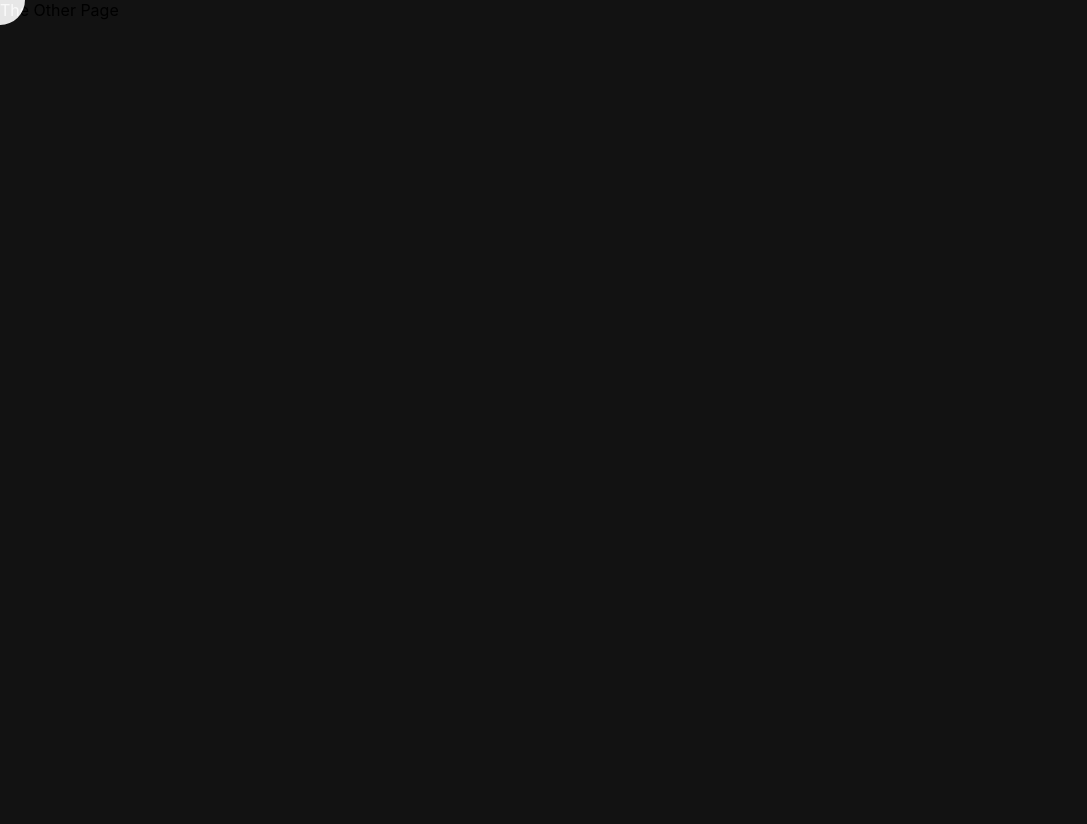
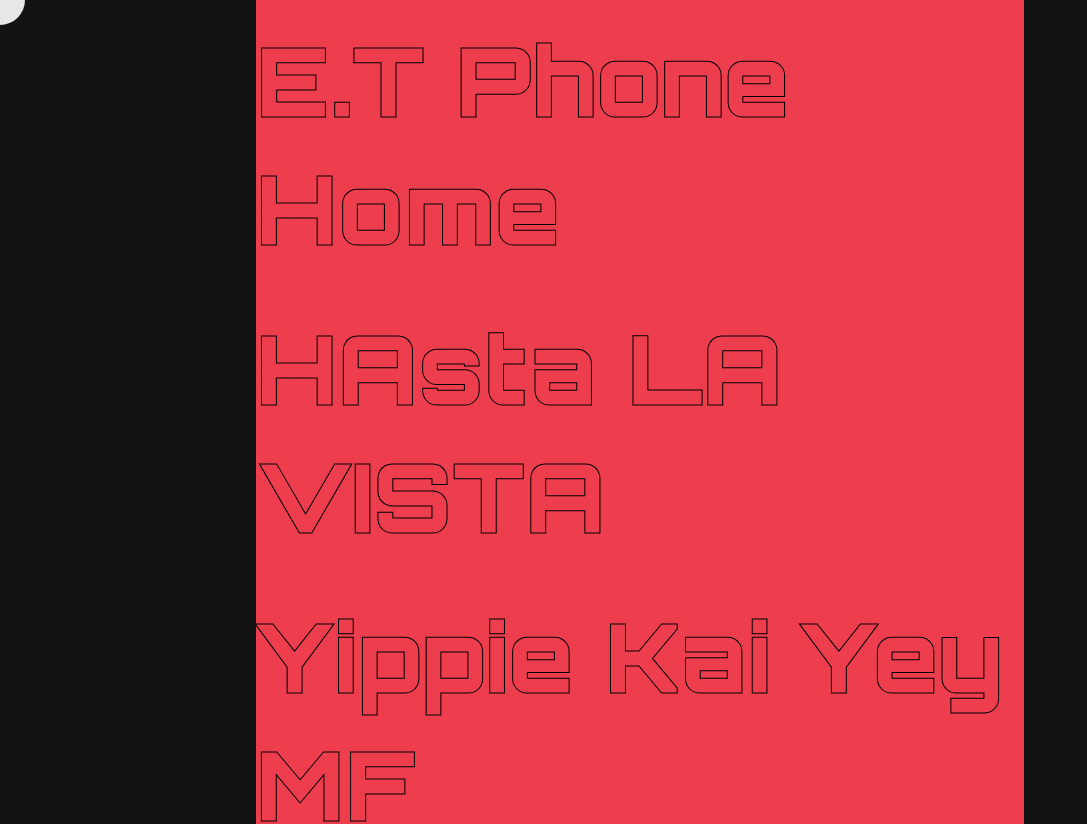
Before and after one commit to robonexx/react_cursor, a React (Create React App) app: page /otherpage in a window 1280 px wide. Shown: the top 824 px of the page, without its empty margins (0-1087 px from the left). Before the commit the page ends 800 px from the top, so only its background shows below. Built offline with nearby package versions, Linux system fonts and the light colour scheme; the HTML template or start-up script is replaced by a standard one.

Commit message:
list effect on hover

```diff
--- a/src/App.js
+++ b/src/App.js
@@ -63,19 +63,19 @@ function App() {
 
   return (
     <>
-      <Cursor
-        cursorVariant={cursorVariant}
-        variants={variants}
-        position={position}
-      />
       <BrowserRouter>
+        <Cursor
+          cursorVariant={cursorVariant}
+          variants={variants}
+          position={position}
+        />
         <Routes>
           <Route
             path='/'
             element={
               <div className='App'>
                 <nav>
-                  <Link to='/'>Home kindo</Link> |{' '}
+                  <Link to='/'>Home</Link> |{' '}
                   <Link
                     to='otherpage'
                     onMouseEnter={cursorMedium}
--- a/src/components/Cursor/Cursor.js
+++ b/src/components/Cursor/Cursor.js
@@ -9,7 +9,9 @@ const Cursor = ({ cursorVariant, variants }) => {
       className='cursor'
       variants={variants}
       animate={cursorVariant}
-    ></motion.div>
+    >
+
+    </motion.div>
   );
 };
 
--- a/src/components/Cursor/Cursor.scss
+++ b/src/components/Cursor/Cursor.scss
@@ -15,4 +15,6 @@
       mix-blend-mode: difference;
       pointer-events: none;
       transform: translate(-50%, -50%);
+
+
   }
--- a/src/pages/OtherPage.js
+++ b/src/pages/OtherPage.js
@@ -1,5 +1,41 @@
 import React from 'react';
 
+import './otherpage.scss'
+
+const list = [
+  {
+    title: 'E.T Phone Home'
+  },
+  {
+    title: 'HAsta LA VISTA'
+  },
+  {
+    title: 'Yippie Kai Yey MF'
+  },
+  {
+    title: 'Fear the Darkside'
+  },
+  {
+    title: 'The force is Strong'
+  },
+  {
+    title: 'My precious'
+  },
+]
+
 export default function OhterPage() {
-  return <div>The Other Page</div>;
+  return <div className='otherpage'>
+
+    <ul>
+      {list.map((l, i) => (
+        <div key={i}>
+          <li>
+            <a href="#" data-text={l.title}>{l.title}</a>
+          </li>
+        </div>
+      ))}
+
+    </ul>
+
+  </div>;
 }
--- /dev/null
+++ b/src/pages/otherpage.scss
@@ -0,0 +1,62 @@
+@import url('https://fonts.googleapis.com/css2?family=Orbitron:wght@900&display=swap');
+
+.otherpage {
+    width: 100%;
+    height: 100%;
+    display: flex;
+    align-items: center;
+
+
+
+
+    ul {
+        margin: 0 auto;
+        list-style-type: none;
+        min-height: 100vh;
+        width: 60%;
+        display: flex;
+        flex-direction: column;
+        align-items: flex-start;
+        background: #ee3e4e;
+
+        li {
+            position: relative;
+            padding: 2rem 0;
+            overflow: hidden;
+            font-family: 'Orbitron', sans-serif;
+            line-height: 8rem;
+            display: flex;
+            align-items: center;
+            justify-content: center;
+            padding: 1rem 0;
+
+            a {
+
+                font-size: 6rem;
+                color: transparent;
+                -webkit-text-stroke: 1px black;
+                @media screen and (max-width: 768px) {
+                    font-size: 4rem;
+                }
+
+                &::before {
+                    content: attr(data-text);
+                    position: absolute;
+                    color: #fff;
+                    width: 0;
+                    overflow: hidden;
+                    transition: .8s linear;
+                    z-index: 10;
+
+                }
+
+
+                &:hover::before {
+                    width: 100%;
+                    -webkit-text-stroke: 1px #fff;
+                    overflow: hidden;
+                }
+            }
+        }
+    }
+}
```
